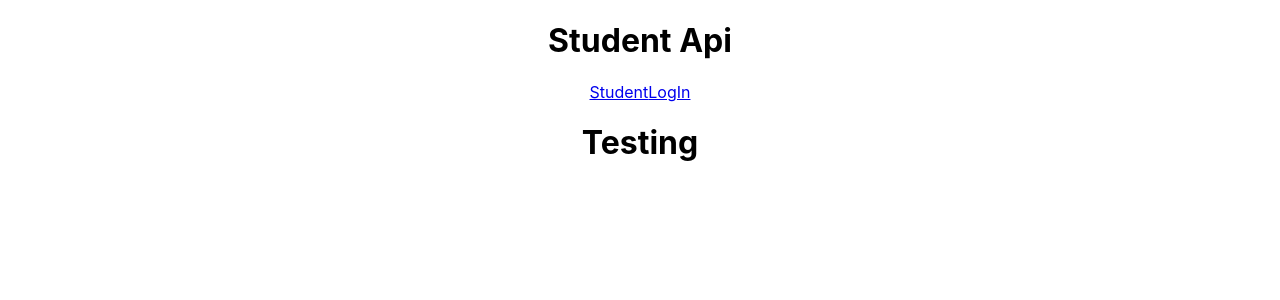
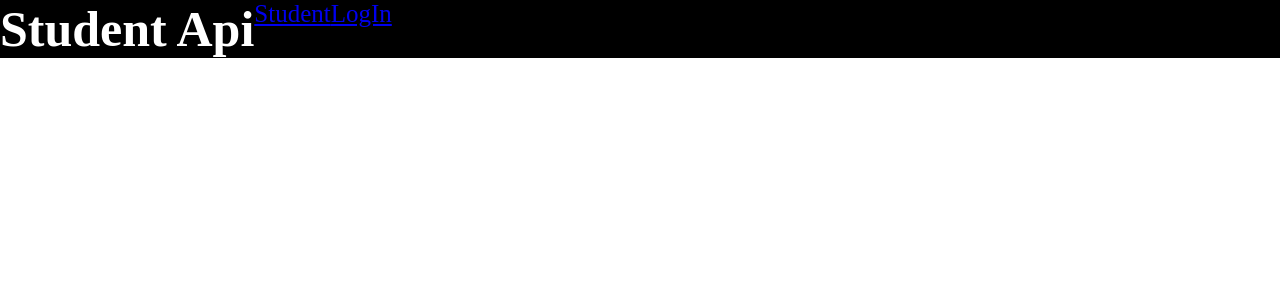
Before and after one commit to MBUDA-BRANICE-NJIRA/Log-In-Form-Consuming-Student-Api, a React (Create React App) app: page / in a window 1280 px wide. Shown: the top 300 px of the page. Built offline with nearby package versions, Linux system fonts and the light colour scheme.

Commit message:
Began styling the page

```diff
--- a/src/App.js
+++ b/src/App.js
@@ -10,7 +10,6 @@ function App() {
     <Router>
       <div className="App">
         < Navbar />
-       <h1>Testing</h1>
       </div>
     </Router>
   );
--- a/src/index.css
+++ b/src/index.css
@@ -1,13 +1,12 @@
-body {
+*{
   margin: 0;
-  font-family: -apple-system, BlinkMacSystemFont, 'Segoe UI', 'Roboto', 'Oxygen',
-    'Ubuntu', 'Cantarell', 'Fira Sans', 'Droid Sans', 'Helvetica Neue',
-    sans-serif;
-  -webkit-font-smoothing: antialiased;
-  -moz-osx-font-smoothing: grayscale;
+  padding: 0;
+  border: none;
 }
-
-code {
-  font-family: source-code-pro, Menlo, Monaco, Consolas, 'Courier New',
-    monospace;
+.navbar{
+  display: flex;
+  background-color: black;
+  color: white;
+  font-family: 'Times New Roman', Times, serif;
+  font-size: 25px;
 }
```
